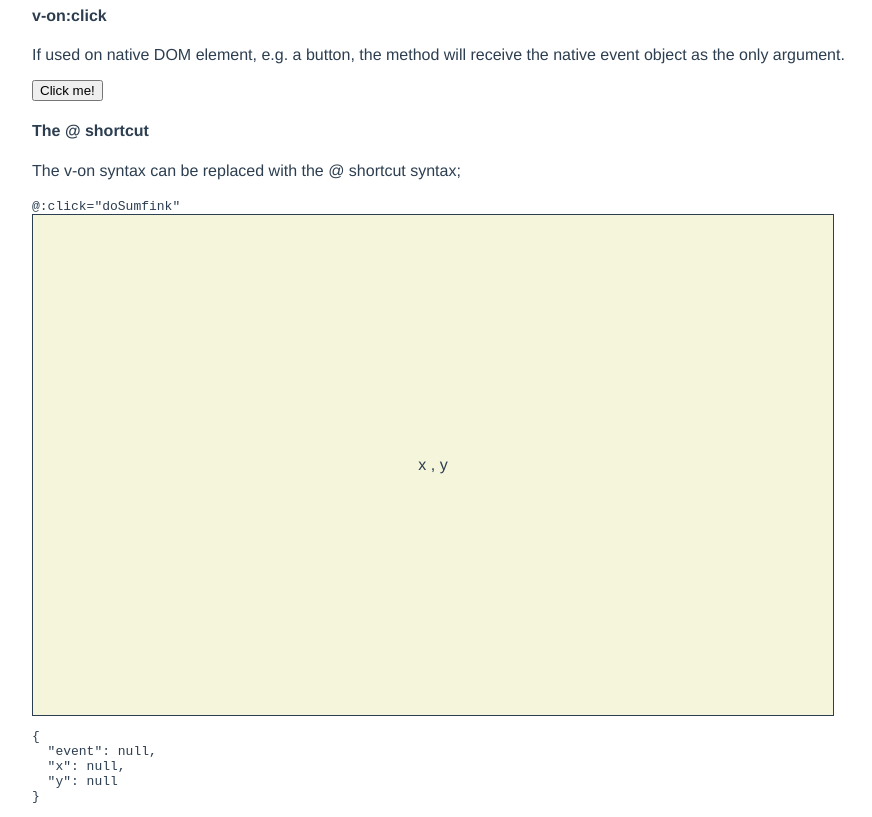
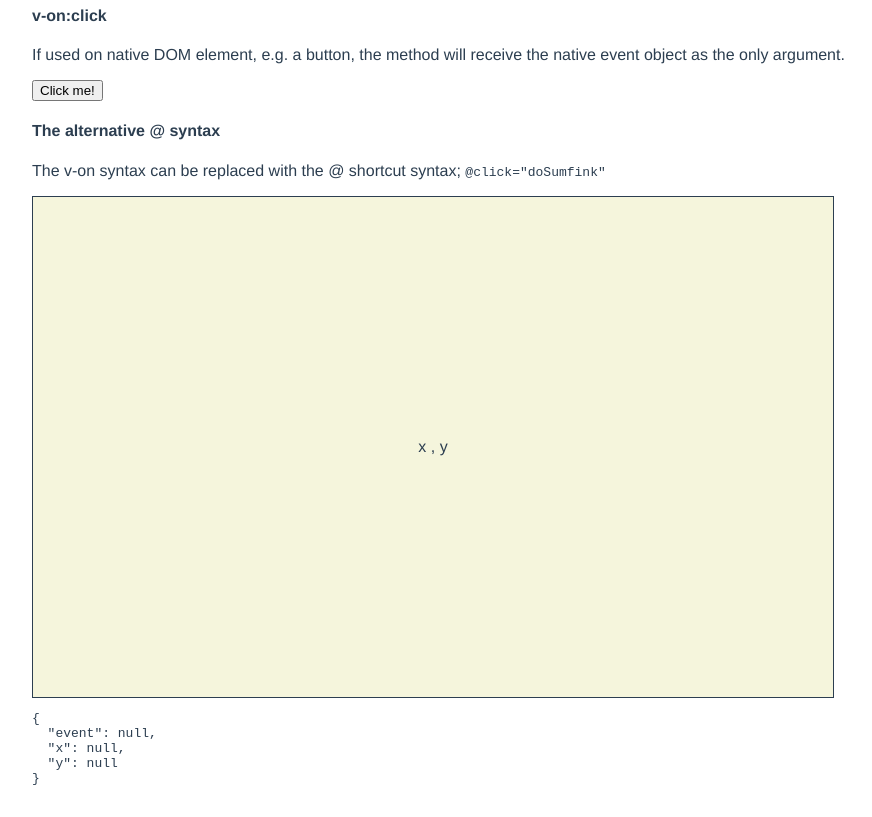
Before and after one commit to iamdcj/vues, a Vue app in the folder sandbox/: page / in a window 1280 px wide. Shown: the part 4640-5457 px from the top of the page, without its empty margins (158-1030 px from the left). Built offline with nearby package versions, Linux system fonts and the light colour scheme.

Commit message:
use @ syntax

```diff
--- a/sandbox/src/components/Directives/On/index.vue
+++ b/sandbox/src/components/Directives/On/index.vue
@@ -1,7 +1,12 @@
 <template>
   <div>
     <h3>v-on</h3>
-    <p>The v-on directive attaches an event listener to the chosen element. These events are usually tied to a certain method, that is if the value in the directive is a method, the method will be invoked whenever that event is triggered</p>
+    <p>
+      The v-on directive attaches an event listener to the chosen element. These
+      events are usually tied to a certain method, that is if the value in the
+      directive is a method, the method will be invoked whenever that event is
+      triggered
+    </p>
 
     <p>v-on supports all the native DOM events;</p>
 
@@ -25,16 +30,17 @@
       <pre v-show="event === 'click'">Event type: {{ event }}</pre>
     </div>
 
-    <h4>The @ shortcut</h4>
-    <p>The v-on syntax can be replaced with the @ shortcut syntax;</p>
-
-    <code>
-      @:click="doSumfink"
-    </code>
+    <h4>The alternative @ syntax</h4>
+    <p>
+      The v-on syntax can be replaced with the @ shortcut syntax;
+      <code>
+        @click="doSumfink"
+      </code>
+    </p>
 
     <div
       style="display: flex; justify-content: center; align-items: center; width: 100vh; height: 500px; background: beige; border: 1px solid;"
-      v-on:mousemove="handleHover"
+      @mousemove="handleHover"
     >
       x {{ $data.x }}, y {{ $data.y }}
     </div>
```
